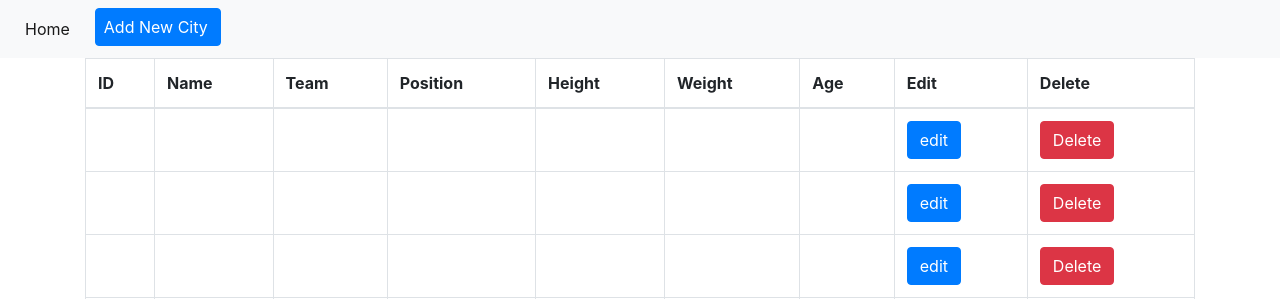
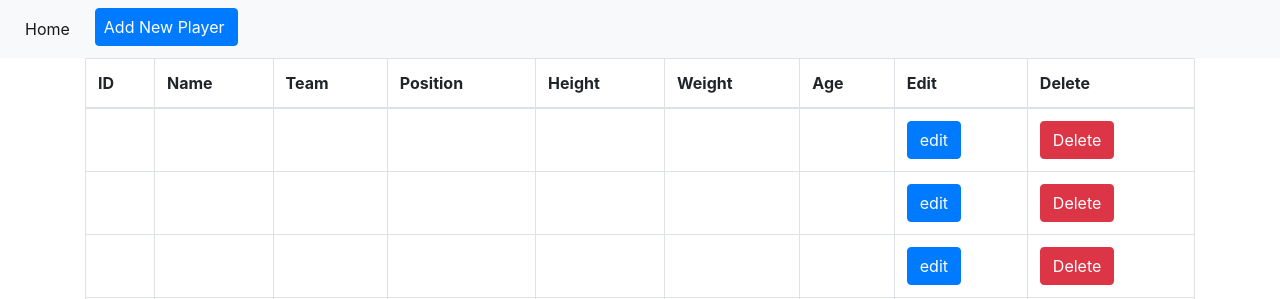
Before and after one commit to Yash-2903/PythonRESTAPIFlaskWithMySQLAndAllTemplates, a Flask app: page / in a window 1280 px wide. Shown: the top 299 px of the page. Run offline with Flask 2, Linux system fonts and the light colour scheme; data comes from the database, SQL or seed files in the repository; some libraries are stand-ins or nearby versions.

Commit message:
Update: layout.html

```diff
--- a/app/templates/layout.html
+++ b/app/templates/layout.html
@@ -27,7 +27,7 @@
         <a class="btn btn-default nav-link" href="/">Home <span class="sr-only">(current)</span></a>
       </li>
         <li class="nav-item active">
-            <a class="btn btn-primary pl-2 lr-2 ml-3" href="/players/new">Add New City<span class="sr-only">(current)</span></a>
+            <a class="btn btn-primary pl-2 lr-2 ml-3" href="/players/new">Add New Player<span class="sr-only">(current)</span></a>
         </li>
     </ul>
   </div>
```
